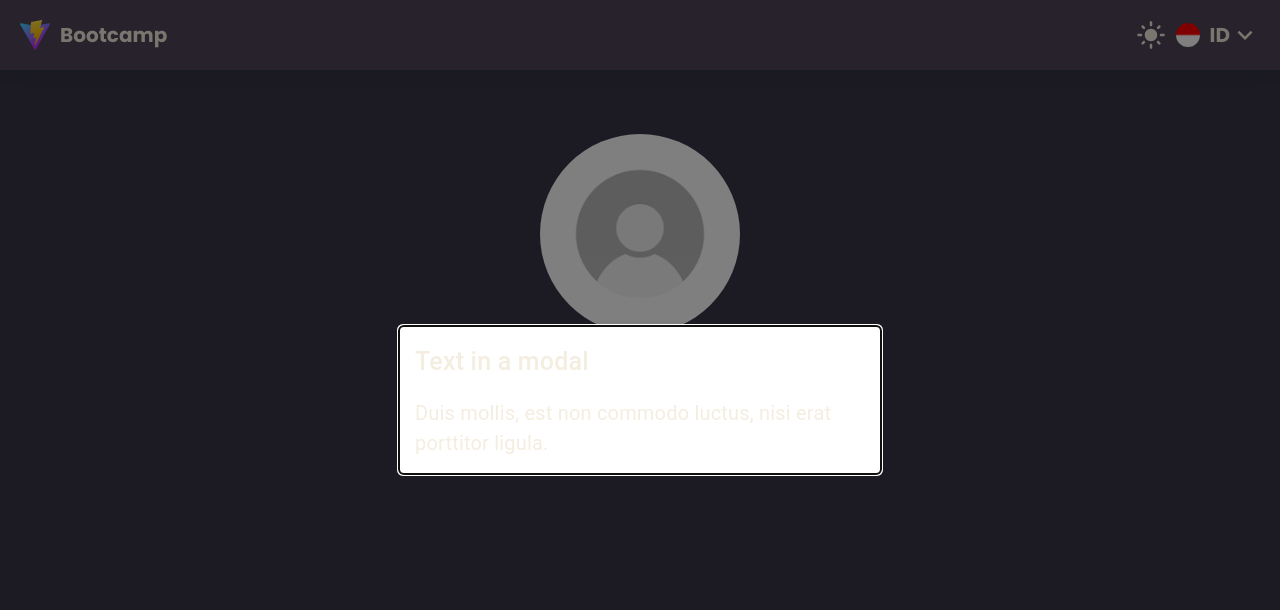
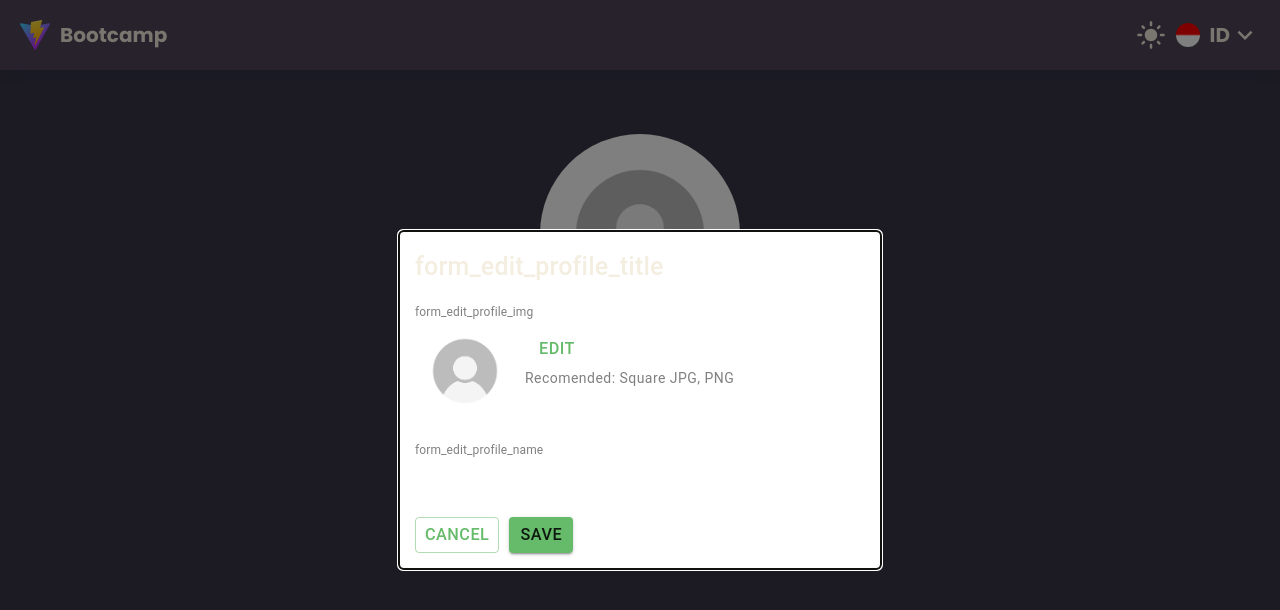
Before and after one commit to KMalif/group2-week3, a React (Vite) app: page /profile in a window 1280 px wide. Both pictures are taken after a click on the element "Edit profile". Shown: the top 610 px of the page. Built offline with nearby package versions, Linux system fonts and the light colour scheme.

Commit message:
create edit profile modal

```diff
--- a/src/languages/en.js
+++ b/src/languages/en.js
@@ -7,4 +7,9 @@ export default {
   app_popup_error_title: 'Something went wrong!',
   app_popup_error_message: 'Sorry, an error has occurred. Please try again later',
   app_popup_close_button_label: 'Close',
+
+  form_edit_profile_title: 'Edit Profile',
+  form_edit_profile_img: 'Profile Image',
+  form_edit_profile_name: 'Name*',
+
 };
--- a/src/pages/Profile/components/EditModal/index.jsx
+++ b/src/pages/Profile/components/EditModal/index.jsx
@@ -1,5 +1,7 @@
 import React from 'react'
-import { Box, Container, Modal, Typography } from '@mui/material'
+import { Avatar, Box, Button, Container, Grid, Modal, TextField, Typography } from '@mui/material'
+import { FormattedMessage } from 'react-intl'
+import ProfileImg from '../../../../static/images/profile.png'
 
 import style from './style.module.scss'
 
@@ -15,11 +17,39 @@ const EditProfileModal = ({open, handleClose}) => {
         >
             <Box className={style.formContainer}>
                 <Typography id="modal-modal-title" variant="h6" component="h2">
-                    Text in a modal
+                    <FormattedMessage id='form_edit_profile_title'/>
                 </Typography>
-                <Typography id="modal-modal-description" sx={{ mt: 2 }}>
-                    Duis mollis, est non commodo luctus, nisi erat porttitor ligula.
-                </Typography>
+                <Box component="form" noValidate sx={{ mt: 2 }}>
+                    <Typography id="modal-modal-title" className={style.label}>
+                        <FormattedMessage id='form_edit_profile_img'/>
+                    </Typography>
+                    <Box className={style.avatarContainer}>
+                        <Avatar src={ProfileImg} className={style.avatar}/>
+                        <Box className={style.buttonContainer}>
+                        <Button variant="text" color="success" size='small'>Edit</Button>
+                        <Typography variant="caption" className={style.textSuggest}>
+                            Recomended: Square JPG, PNG
+                        </Typography>
+                        {/* <Button color="error" size='small'>Remove</Button> */}
+                        </Box>
+                    </Box>
+
+                    <Typography id="modal-modal-title" className={style.label}>
+                        <FormattedMessage id='form_edit_profile_name'/>
+                    </Typography>
+                    <TextField
+                        required
+                        fullWidth
+                        id="fullname"
+                        variant="standard"
+                        name="fullname"
+                        autoComplete="fullname"
+                    />
+                </Box>
+                <Box  className={style.buttonWrap}>
+                    <Button variant="outlined" color="success" size='small'>Cancel</Button>
+                    <Button variant="contained" color="success" size='small'>Save</Button>
+                </Box>
             </Box>
         </Modal>
   )
--- a/src/pages/Profile/components/EditModal/style.module.scss
+++ b/src/pages/Profile/components/EditModal/style.module.scss
@@ -11,5 +11,52 @@
         width: 450px;
         background-color: $color-white;
         padding: 16px;
+
+        .avatarContainer {
+            @include directionX;
+
+            .avatar {
+                width: 100px;
+                height: 100px;
+                border: var(--border-color) 2px solid;
+                border-radius: 9999px;
+                margin-bottom: 20px;
+            }
+
+            .buttonContainer {
+                @include directionY;
+                align-items: flex-start;
+                margin: 10px;
+
+                .textSuggest {
+                    font-size: 14px;
+                    color: gray;
+                }
+            }
+        }
+
+        .buttonWrap {
+            margin-top: 20px;
+            @include directionX;
+            align-items: flex-end;
+            gap: 10px;
+            width: 100%;
+
+            .buttonCancel {
+                width: 100px;
+                color: red;
+            }
+
+            .buttonSave {
+                width: 100px;
+            }
+        }
+
+        .label {
+            font-size: 12px;
+            color: gray;
+        }
+
+
     }
 }
```
Also changed, not shown: 1 other file (tests, documents, lock files or other folders).
